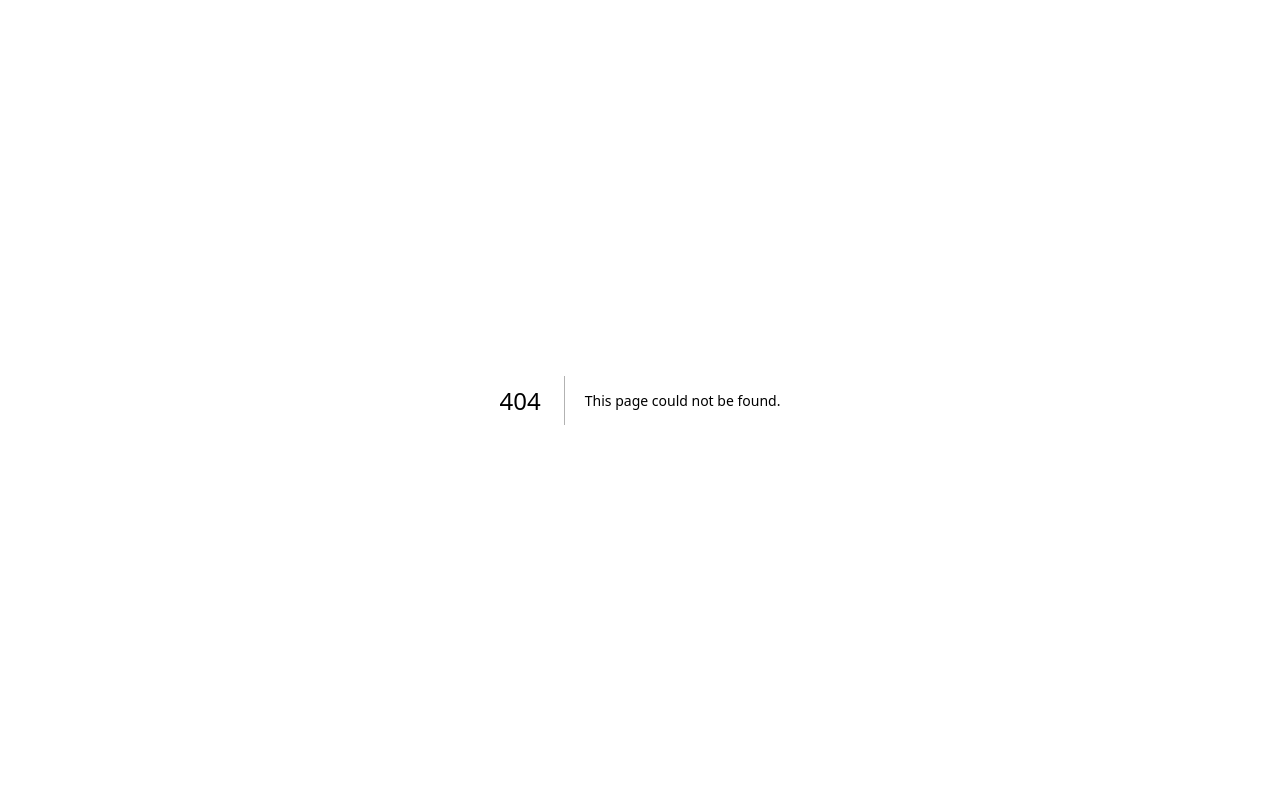
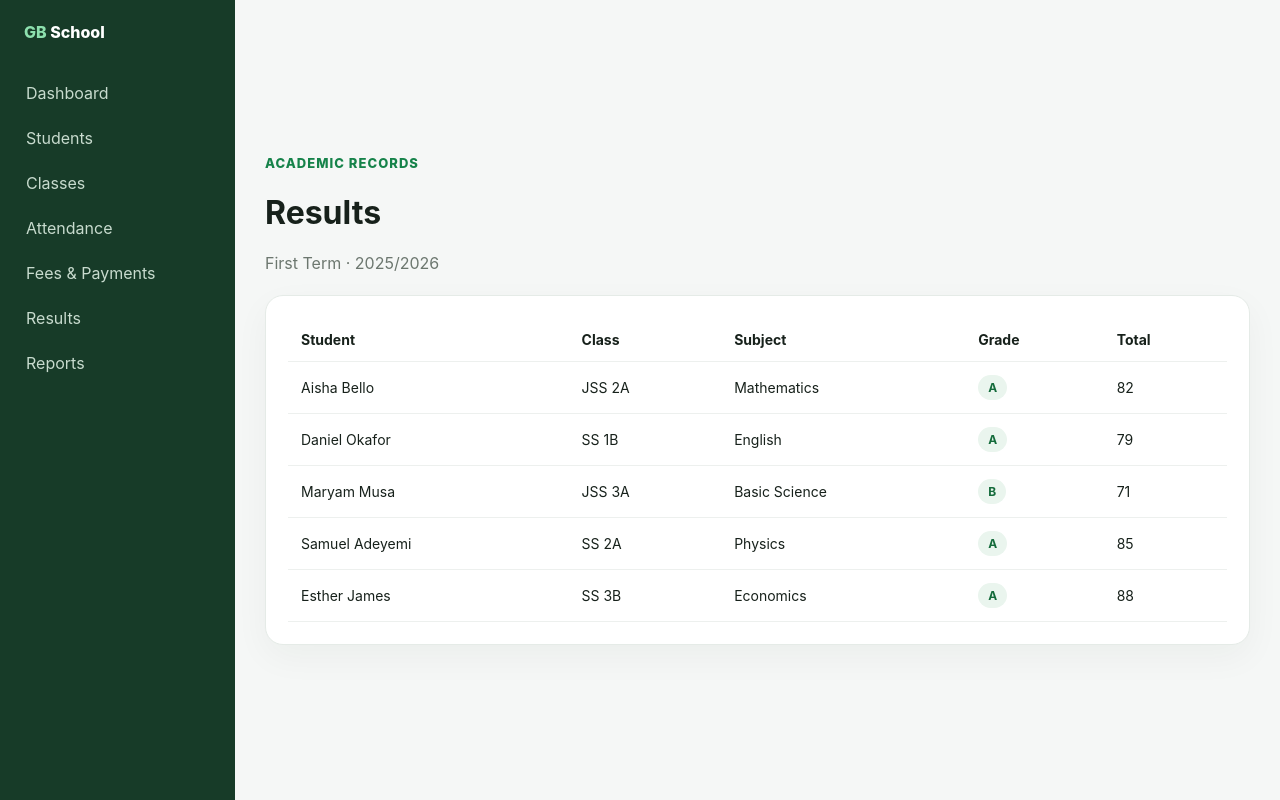
Before and after one commit to greenbasket-labs/GB-demo-school, a Next.js app: page /results in a window 1280 px wide. Before the commit this address had no page. Built offline with nearby package versions, Linux system fonts and the light colour scheme.

Commit message:
build: add results module

```diff
--- /dev/null
+++ b/app/results/page.tsx
@@ -0,0 +1,4 @@
+import Link from 'next/link'
+const rows=[['Aisha Bello','JSS 2A','Mathematics','A','82'],['Daniel Okafor','SS 1B','English','A','79'],['Maryam Musa','JSS 3A','Basic Science','B','71'],['Samuel Adeyemi','SS 2A','Physics','A','85'],['Esther James','SS 3B','Economics','A','88']]
+export default function Results(){return <Page><div className="eyebrow">Academic records</div><h1>Results</h1><p className="muted">First Term · 2025/2026</p><div className="card" style={{marginTop:22}}><table className="table"><thead><tr><th>Student</th><th>Class</th><th>Subject</th><th>Grade</th><th>Total</th></tr></thead><tbody>{rows.map(r=><tr key={r[0]+r[2]}><td>{r[0]}</td><td>{r[1]}</td><td>{r[2]}</td><td><span className="pill">{r[3]}</span></td><td>{r[4]}</td></tr>)}</tbody></table></div></Page>}
+function Page({children}:{children:React.ReactNode}){return <div className="dashboard"><aside className="side"><div className="brand">GB <span style={{color:'#fff'}}>School</span></div>{['Dashboard','Students','Classes','Attendance','Fees & Payments','Results','Reports'].map(x=><Link href={x==='Dashboard'?'/dashboard':`/${x.toLowerCase().replaceAll(' ','-').replace('&-','')}`} key={x}>{x}</Link>)}</aside><main className="main">{children}</main></div>}
```
